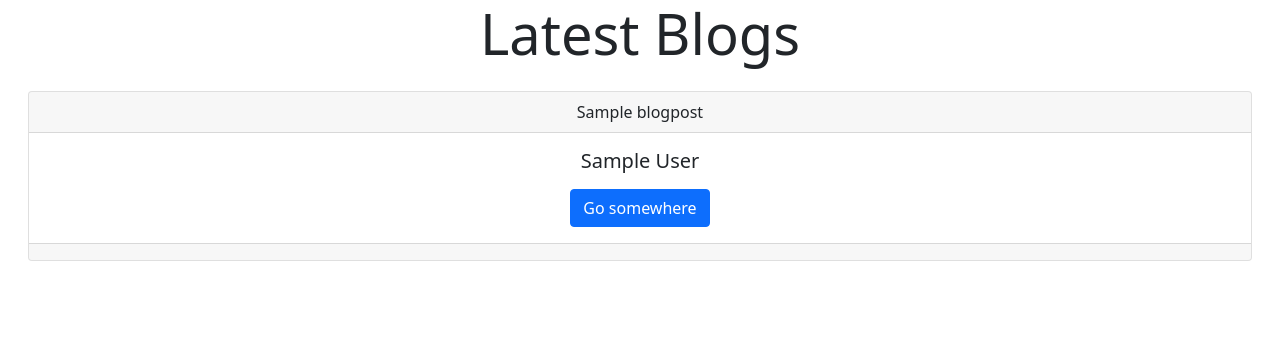
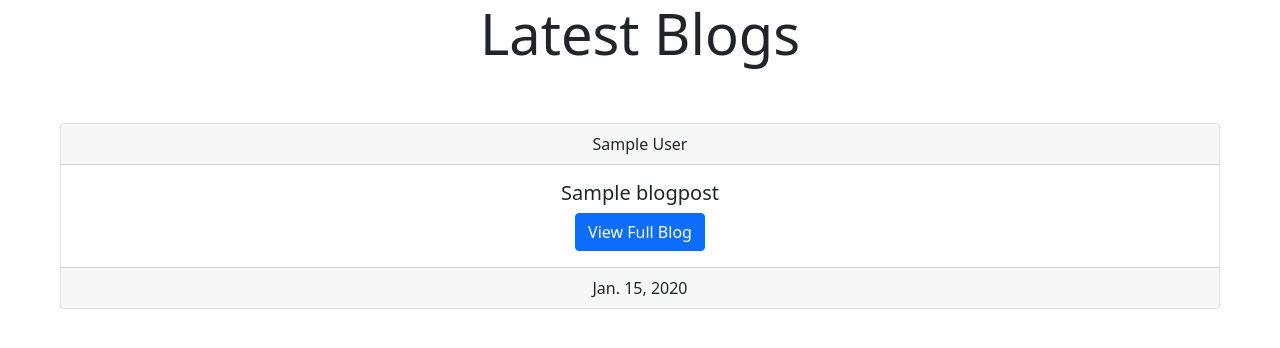
Before and after one commit to AswinAsok/Teckieium, a Django app: page /blog/ in a window 1280 px wide. Shown: the top 348 px of the page. Run offline with Django 3.2, Linux system fonts and the light colour scheme; tables that the repository leaves empty hold one stand-in row (values such as "Sample post").

Commit message:
Some minor changes

```diff
--- a/Blog/models.py
+++ b/Blog/models.py
@@ -8,7 +8,6 @@ class BlogPost(models.Model):
     blog_author = models.CharField(max_length=30, blank=False,default="")
     blog_content = models.TextField(max_length=5000, blank=False,default="")
     blog_date = models.DateField(blank=True, null=True)
-    blog_time = models.TimeField(blank=True, null=True)
 
     def __str__(self):
         return self.blog_title
--- a/Templates/blog.html
+++ b/Templates/blog.html
@@ -12,21 +12,20 @@
     />
   </head>
   <body>
-    <div class="jumbotron jumbotron-fluid ">
+    <div class="jumbotron jumbotron-fluid">
       <div class="container d-flex justify-content-center">
         <h1 class="display-4">Latest Blogs</h1>
       </div>
     </div>
     {%for Blog in Blogs%}
     <div class="container-fluid">
-      <div class="card text-center m-3">
-        <div class="card-header">{{Blog.blog_title}}</div>
+      <div class="card text-center m-5">
+        <div class="card-header">{{Blog.blog_author}}</div>
         <div class="card-body">
-          <h5 class="card-title">{{Blog.blog_author}}</h5>
-          <p class="card-text">{{blog_content}}</p>
-          <a href="#" class="btn btn-primary">Go somewhere</a>
+          <h5 class="card-title">{{Blog.blog_title}}</h5>
+          <a href="#" class="btn btn-primary">View Full Blog</a>
         </div>
-        <div class="card-footer text-muted">{{blog_date}}</div>
+        <div class="card-footer">{{Blog.blog_date}}</div>
       </div>
     </div>
     {% endfor %}
```
Also changed, not shown: Blog/migrations/0004_auto_20210108_1749.py (added), Blog/migrations/0005_auto_20210108_1750.py (added), Blog/migrations/0006_auto_20210108_1750.py (added).
